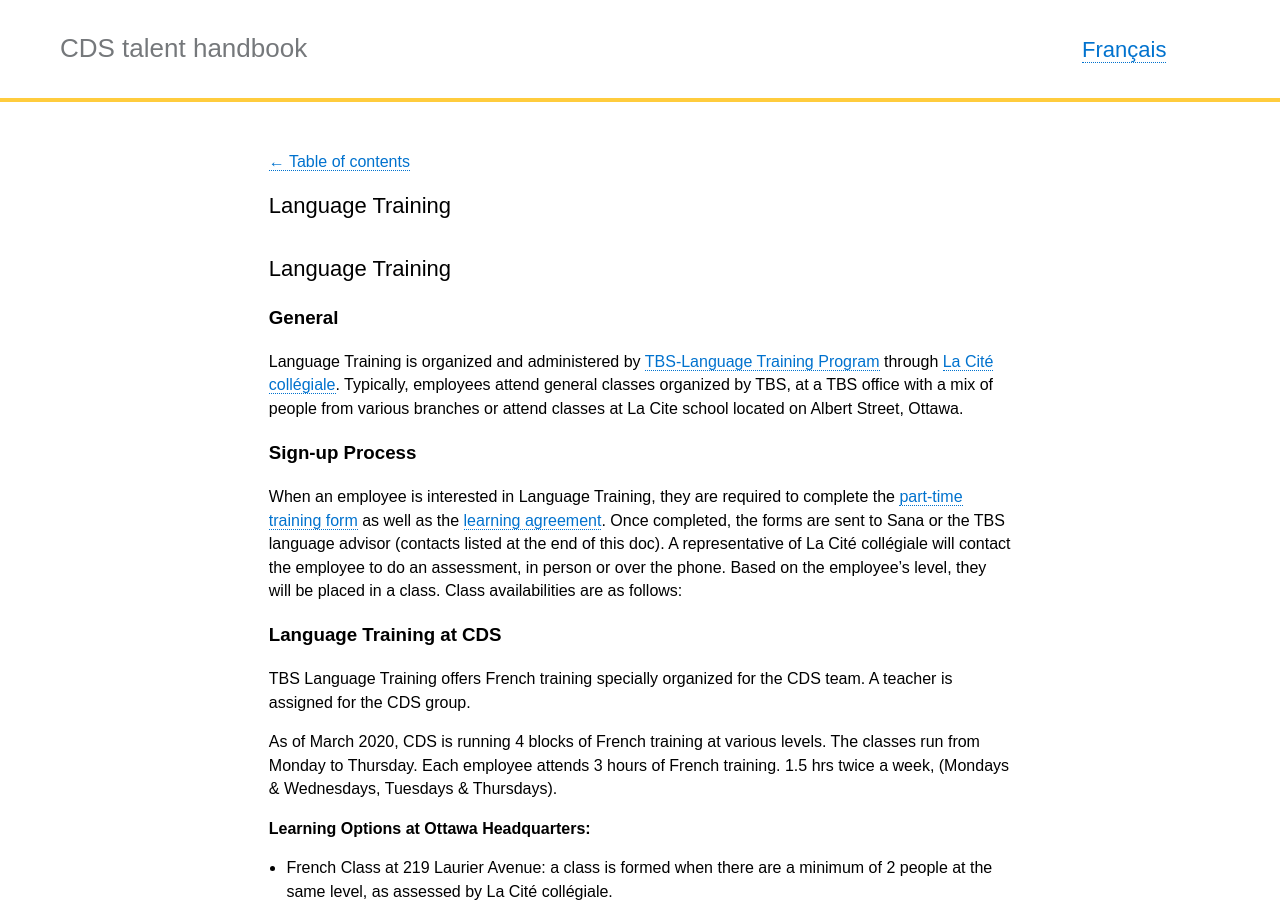
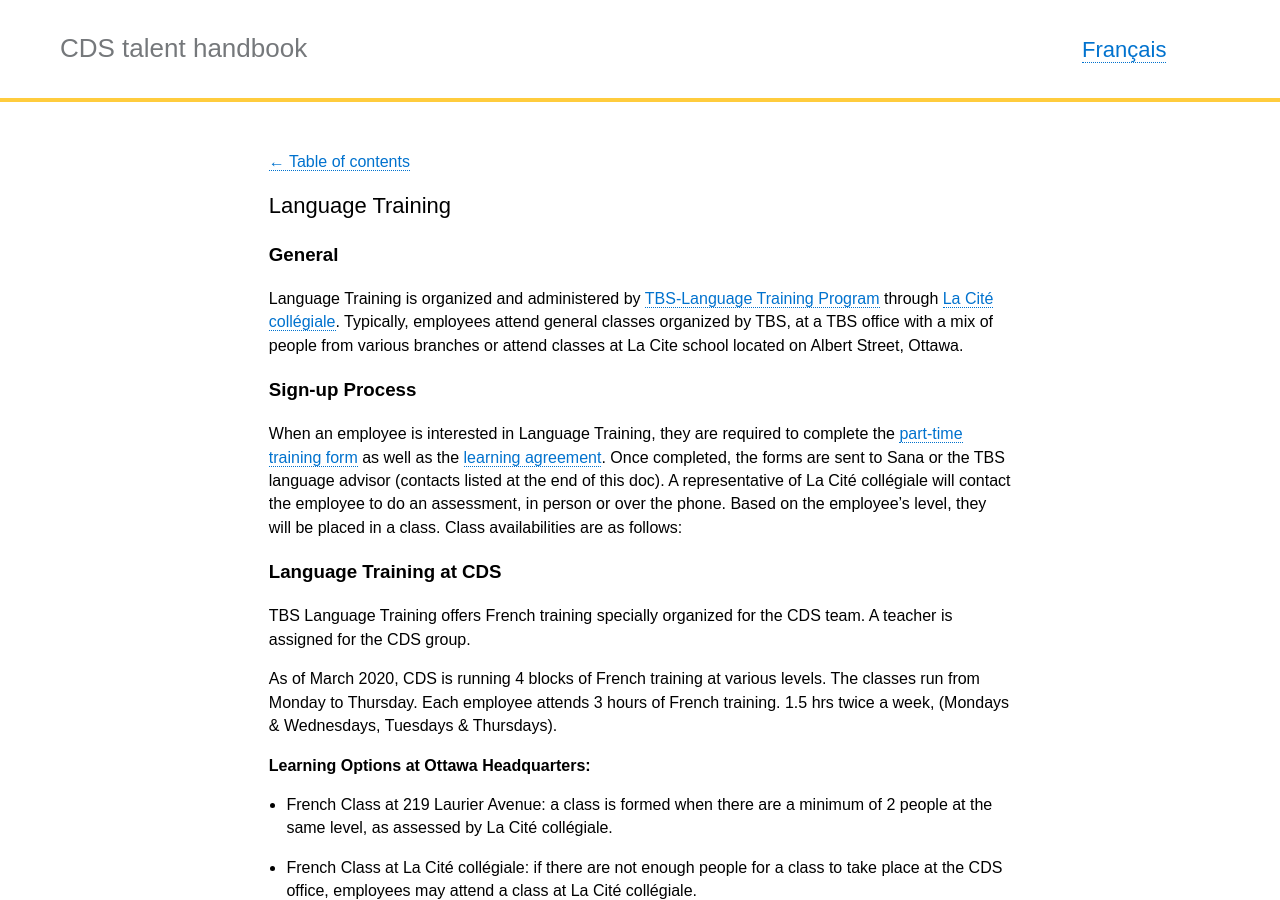
Before and after one commit to cds-snc/talent, a Jekyll site: the page built from _pages/en/Training and Development/Language Training.md, in a window 1280 px wide and 900 px high. Built offline with Jekyll 4.4.1, drawn with Linux system fonts in a browser that asks for light colours.

Commit message:
Update Language Training.md

```diff
--- a/_pages/en/Training and Development/Language Training.md
+++ b/_pages/en/Training and Development/Language Training.md
@@ -7,7 +7,6 @@ permalink: "/Language-Training/"
 trans_url: "/Language-Training-FR/"
 ---
 
-## Language Training
 
 ### General
 Language Training is organized and administered by [TBS-Language Training Program](mailto:zztbsinh@tbs-sct.gc.ca) through [La Cité collégiale](https://www.collegelacite.ca/).  Typically, employees attend general classes organized by TBS, at a TBS office with a mix of people from various branches or attend classes at La Cite school located on Albert Street, Ottawa.
```
